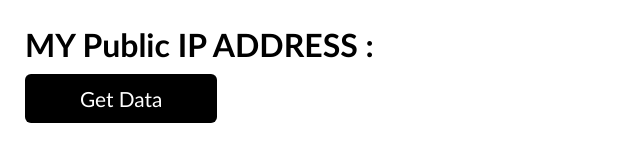
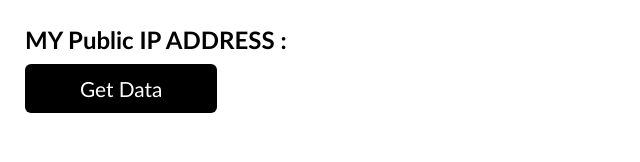
Before and after one commit to tejalsalve19/F3_ModuleTest, a plain HTML site: page index.html in a window 1280 px wide. Shown: the whole page, without its empty margins (0-640 px from the left). Drawn offline with Linux system fonts and the light colour scheme.

Commit message:
Update index.html

```diff
--- a/index.html
+++ b/index.html
@@ -5,7 +5,7 @@
     <link rel="stylesheet" href="./style.css" />
   </head>
   <body>
-    <h1>MY Public IP ADDRESS :</h1>
+    <h2>MY Public IP ADDRESS :</h2>
     <button onclick="getUserInfo()" class="btn">Get Data</button>
     <div class="ipDetails"></div>
     <div id="map"></div>
```
